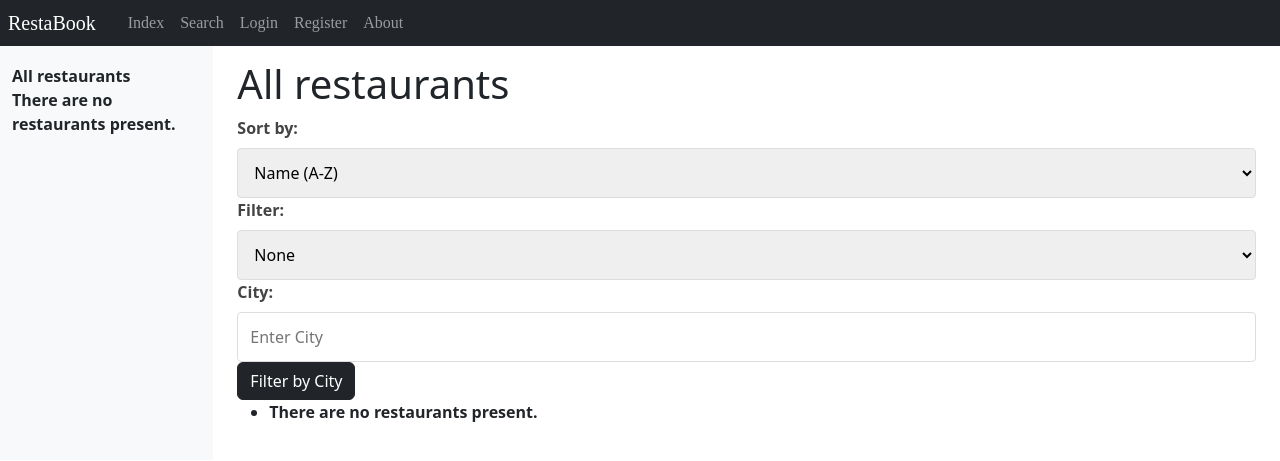
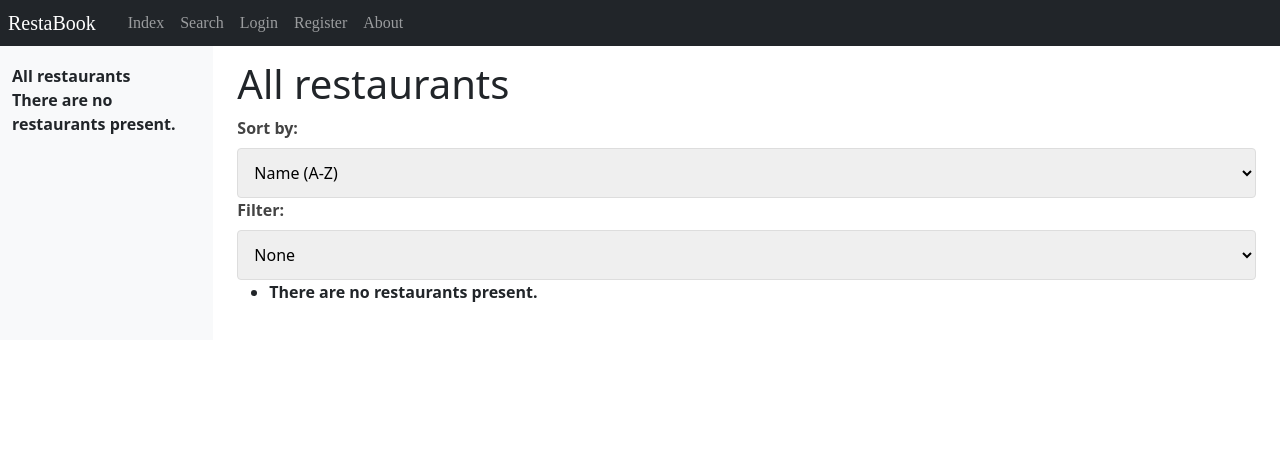
Before and after one commit to PeterDaGrape/RestaBook, a Django app: page /app/restaurants/ in a window 1280 px wide. Shown: the top 461 px of the page. Run offline with Django 3.2, Linux system fonts and the light colour scheme; data that the repository does not hold is empty; some libraries are stand-ins or nearby versions.

Commit message:
Revert "Merge pull request #36 "
This reverts commit 977e3fde6b1359cb0cb0ac6c343bfbcdbb5dd151, reversing
changes made to 0f867bdb2185a2f2216729a42f5c4892ad458d34.

```diff
--- a/app/models.py
+++ b/app/models.py
@@ -29,7 +29,6 @@ class Restaurant(models.Model):
     email = models.CharField(max_length=255)
     address = models.CharField(max_length=255)
     phone = models.CharField(max_length=32)
-    city = models.CharField(max_length=100)
 
     bookings_allowed = models.BooleanField(default=True)
 
--- a/app/views.py
+++ b/app/views.py
@@ -7,8 +7,6 @@ from django.urls import reverse
 import datetime
 from django.contrib.auth.decorators import login_required
 from django.contrib.auth import authenticate, login, logout
-from django.shortcuts import render
-from .models import Restaurant, Cuisine
 
 
 def register(request):
@@ -156,9 +154,6 @@ def show_restaurants(request):
         print(filter_only)
         restaurant_list = restaurant_list.filter(cuisine__name=filter_only)
 
-    if city:
-        restaurant_list = restaurant_list.filter(city__icontains=city)  # Case-insensitive search for city
-
 
     # Sort restaurants based on the selected option
     if sort_by == 'rating':
@@ -177,38 +172,6 @@ def show_restaurants(request):
     }
 
     return render(request, 'app/restaurants.html', context=context_dict)
-
-def show_restaurante(request):
-    SORT_OPTIONS = {
-        'name': 'Name (A-Z)',
-        'rating': 'Rating (High to Low)',
-        'cuisine': 'Cuisine (A-Z)',
-    }
-
-    city = request.GET.get('city', '')
-
-    restaurant_list = Restaurant.objects.all()
-
-    # If city is provided, filter by city
-    if city:
-        restaurant_list = restaurant_list.filter(city__icontains=city)
-
-    # Sorting
-    sort_by = request.GET.get('sort', 'name')
-    if sort_by == 'rating':
-        restaurant_list = sorted(restaurant_list, key=lambda r: r.calculate_average_stars(), reverse=True)
-    elif sort_by == 'cuisine':
-        restaurant_list = sorted(restaurant_list, key=lambda r: r.cuisine.name if r.cuisine else "")
-    else:
-        restaurant_list = sorted(restaurant_list, key=lambda r: r.name)
-
-    context_dict = {
-        'restaurants': restaurant_list,
-        'current_sort': sort_by,
-        'sort_options': SORT_OPTIONS,
-    }
-
-    return render(request, 'app/restaurants.html', context_dict)
 
 @login_required
 def manage_restaurant(request, restaurant_slug):
--- a/templates/app/base.html
+++ b/templates/app/base.html
@@ -9,11 +9,6 @@
         <link rel="stylesheet" href="{% static 'css/base-style.css' %}">
         <link href="https://cdn.jsdelivr.net/npm/bootstrap@5.3.3/dist/css/bootstrap.min.css" rel="stylesheet" integrity="sha384-QWTKZyjpPEjISv5WaRU9OFeRpok6YctnYmDr5pNlyT2bRjXh0JMhjY6hW+ALEwIH" crossorigin="anonymous">
         <script src="https://cdn.jsdelivr.net/npm/bootstrap@5.3.3/dist/js/bootstrap.bundle.min.js" integrity="sha384-..." crossorigin="anonymous"></script>
-        <!-- Mapbox CSS -->
-        <link href="https://api.mapbox.com/mapbox-gl-js/v2.15.0/mapbox-gl.css" rel="stylesheet">
-        <!-- Mapbox JS -->
-        <script src="https://api.mapbox.com/mapbox-gl-js/v2.15.0/mapbox-gl.js"></script>
-
 
         <title>
             RestaBook -
--- a/templates/app/restaurants.html
+++ b/templates/app/restaurants.html
@@ -25,10 +25,6 @@
             {% endfor %}
         </select>
 
-        <label for="city">City:</label>
-        <input type="text" name="city" id="city" value="{{ request.GET.city }}" placeholder="Enter City">
-
-        <button type="button" class="btn btn-dark">Filter by City</button>
     </form>
 
     <ul>
```
Also changed, not shown: app/static/javascript/map.js (deleted, +0 -23 lines), app/migrations/0005_auto_20250327_1557.py (deleted), app/migrations/0006_auto_20250327_1644.py (deleted).
